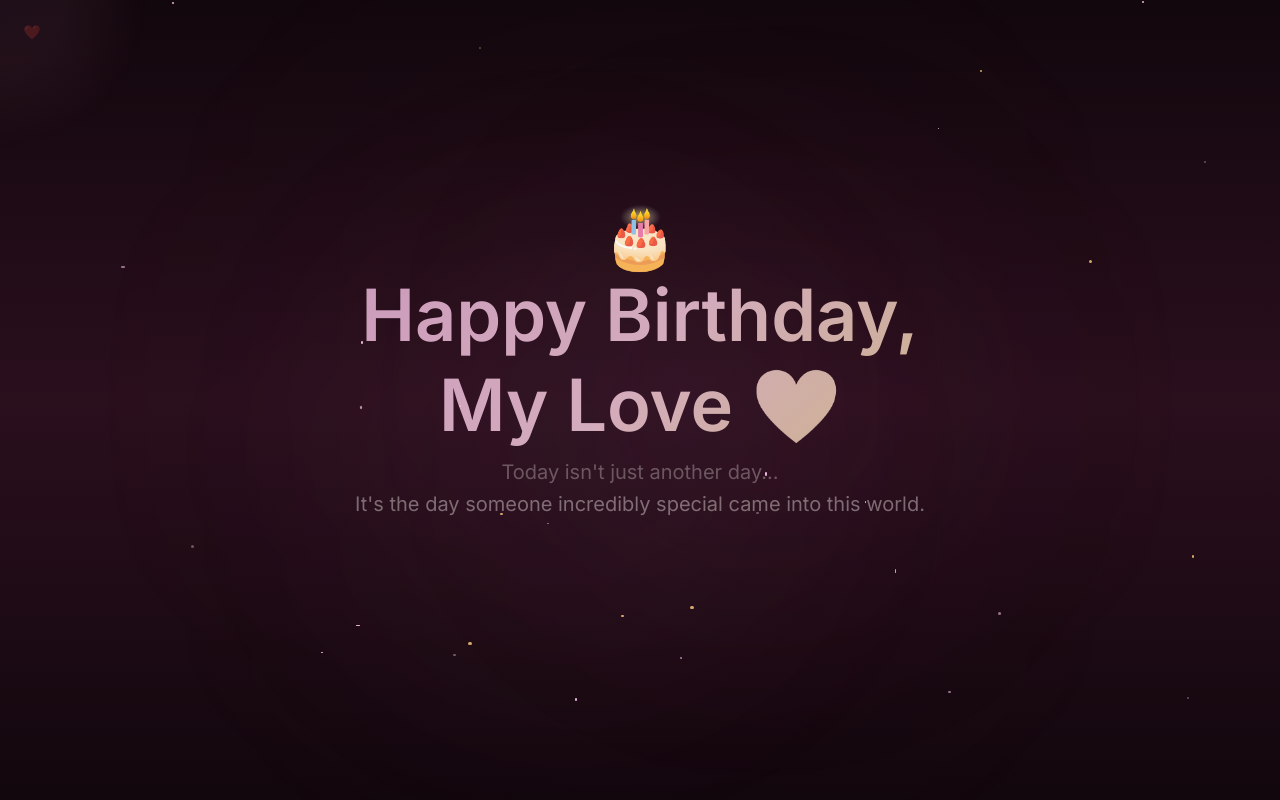
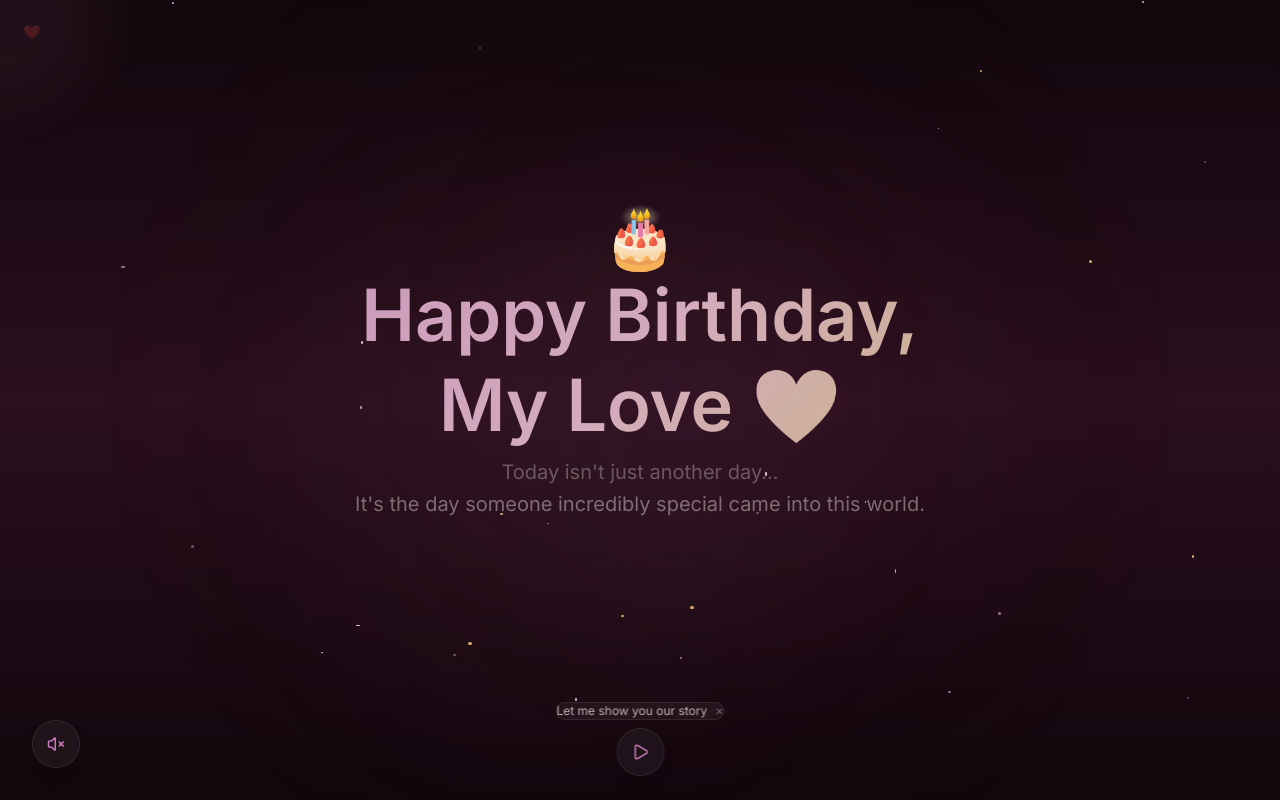
Before and after one commit to Akhil24thakur/birthday-site, a React (Vite) app: page / in a window 1280 px wide. Shown: the top 800 px of the page. Built offline with nearby package versions, Linux system fonts and the light colour scheme; a web font is replaced by a local one.

Commit message:
Add auto-scroll + background music autoplay

```diff
--- a/src/App.jsx
+++ b/src/App.jsx
@@ -17,6 +17,7 @@ import CursorGlow from "./components/CursorGlow";
 import MusicController from "./components/MusicController";
 import BirthdayCountdown from "./components/BirthdayCountdown";
 import EasterEgg from "./components/EasterEgg";
+import AutoScroll from "./components/AutoScroll";
 
 export default function App() {
   const [loading, setLoading] = useState(true);
@@ -46,6 +47,7 @@ export default function App() {
           {siteConfig.effects.cursorGlow && <CursorGlow />}
           <Navigation />
           <MusicController />
+          <AutoScroll />
 
           <main>
             <Hero />
--- /dev/null
+++ b/src/components/AutoScroll.jsx
@@ -0,0 +1,167 @@
+import { useState, useEffect, useCallback } from "react";
+import { motion, AnimatePresence } from "framer-motion";
+import { Play, Pause, ChevronDown } from "lucide-react";
+
+const sections = [
+  { id: "hero", label: "Birthday Wish" },
+  { id: "story", label: "Our Story" },
+  { id: "timeline", label: "Memories" },
+  { id: "gallery", label: "Photo Gallery" },
+  { id: "reasons", label: "Reasons I Love You" },
+  { id: "letter", label: "Love Letter" },
+  { id: "surprise", label: "Surprise" },
+  { id: "final", label: "Final Message" },
+];
+
+const SCROLL_INTERVAL = 5000;
+
+export default function AutoScroll() {
+  const [active, setActive] = useState(false);
+  const [currentIndex, setCurrentIndex] = useState(0);
+  const [showPrompt, setShowPrompt] = useState(true);
+
+  const scrollToSection = useCallback((index) => {
+    if (index >= sections.length) {
+      setActive(false);
+      return;
+    }
+    const el = document.getElementById(sections[index].id);
+    if (el) {
+      el.scrollIntoView({ behavior: "smooth", block: "start" });
+      setCurrentIndex(index);
+    }
+  }, []);
+
+  useEffect(() => {
+    if (!active) return;
+
+    const timer = setTimeout(() => {
+      const next = currentIndex + 1;
+      if (next < sections.length) {
+        scrollToSection(next);
+      } else {
+        setActive(false);
+      }
+    }, SCROLL_INTERVAL);
+
+    return () => clearTimeout(timer);
+  }, [active, currentIndex, scrollToSection]);
+
+  const toggleAutoScroll = () => {
+    if (active) {
+      setActive(false);
+    } else {
+      setCurrentIndex(0);
+      setActive(true);
+      scrollToSection(0);
+    }
+  };
+
+  const handleDismiss = () => {
+    setShowPrompt(false);
+    sessionStorage.setItem("auto-scroll-dismissed", "true");
+  };
+
+  useEffect(() => {
+    if (sessionStorage.getItem("auto-scroll-dismissed")) {
+      setShowPrompt(false);
+    }
+  }, []);
+
+  return (
+    <>
+      {/* Floating auto-scroll button */}
+      <div className="fixed bottom-6 left-1/2 -translate-x-1/2 z-[85] flex flex-col items-center gap-2">
+        <AnimatePresence>
+          {showPrompt && !active && (
+            <motion.div
+              initial={{ opacity: 0, y: 10 }}
+              animate={{ opacity: 1, y: 0 }}
+              exit={{ opacity: 0, y: 10 }}
+              className="glass rounded-xl px-4 py-2 flex items-center gap-2"
+            >
+              <p className="text-xs text-cream/70">Let me show you our story</p>
+              <button
+                onClick={handleDismiss}
+                className="text-[10px] text-cream/40 hover:text-cream/70 ml-1"
+              >
+                ✕
+              </button>
+            </motion.div>
+          )}
+        </AnimatePresence>
+
+        <div className="flex items-center gap-3">
+          <motion.button
+            whileHover={{ scale: 1.05 }}
+            whileTap={{ scale: 0.95 }}
+            onClick={toggleAutoScroll}
+            className={`w-12 h-12 rounded-full flex items-center justify-center shadow-lg transition-colors ${
+              active
+                ? "bg-rose text-white"
+                : "glass text-rose hover:text-rose-light"
+            }`}
+            aria-label={active ? "Stop auto-scroll" : "Auto-scroll through story"}
+          >
+            {active ? <Pause size={18} /> : <Play size={18} />}
+          </motion.button>
+
+          {active && (
+            <motion.div
+              initial={{ opacity: 0, width: 0 }}
+              animate={{ opacity: 1, width: "auto" }}
+              className="glass rounded-full px-3 py-1.5 overflow-hidden"
+            >
+              <p className="text-[10px] text-cream/50 whitespace-nowrap">
+                {currentIndex + 1} / {sections.length}
+              </p>
+            </motion.div>
+          )}
+        </div>
+      </div>
+
+      {/* Section dots indicator (visible during auto-scroll) */}
+      <AnimatePresence>
+        {active && (
+          <motion.div
+            initial={{ opacity: 0, x: -20 }}
+            animate={{ opacity: 1, x: 0 }}
+            exit={{ opacity: 0, x: -20 }}
+            className="fixed left-6 top-1/2 -translate-y-1/2 z-[85] hidden md:flex flex-col gap-2"
+          >
+            {sections.map((s, i) => (
+              <button
+                key={s.id}
+                onClick={() => {
+                  setCurrentIndex(i);
+                  scrollToSection(i);
+                }}
+                className="group flex items-center gap-2"
+                aria-label={`Go to ${s.label}`}
+              >
+                <div
+                  className={`w-2 h-2 rounded-full transition-all ${
+                    i === currentIndex
+                      ? "bg-rose scale-125"
+                      : i < currentIndex
+                      ? "bg-rose/40"
+                      : "bg-cream/20"
+                  }`}
+                />
+                <span
+                  className={`text-[10px] transition-opacity ${
+                    i === currentIndex
+                      ? "text-cream/70 opacity-100"
+                      : "text-cream/40 opacity-0 group-hover:opacity-100"
+                  }`}
+                >
+                  {s.label}
+                </span>
+              </button>
+            ))}
+          </motion.div>
+        )}
+      </AnimatePresence>
+    </>
+  );
+}
--- a/src/components/FinalSection.jsx
+++ b/src/components/FinalSection.jsx
@@ -13,6 +13,7 @@ export default function FinalSection() {
 
   return (
     <section
+      id="final"
       ref={ref}
       className="relative min-h-screen flex items-center justify-center overflow-hidden"
     >
--- a/src/components/MemoryTimeline.jsx
+++ b/src/components/MemoryTimeline.jsx
@@ -81,7 +81,7 @@ export default function MemoryTimeline({ memories }) {
   const lineInView = useInView(lineRef, { once: true, margin: "-100px" });
 
   return (
-    <section className="relative py-20 md:py-32 px-6">
+    <section id="timeline" className="relative py-20 md:py-32 px-6">
       <div className="absolute inset-0 bg-gradient-to-b from-dark via-dark-lighter to-dark" />
 
       <div className="relative z-10 max-w-5xl mx-auto">
--- a/src/components/MusicController.jsx
+++ b/src/components/MusicController.jsx
@@ -1,4 +1,4 @@
-import { useState, useRef, useEffect } from "react";
+import { useState, useRef, useEffect, useCallback } from "react";
 import { motion, AnimatePresence } from "framer-motion";
 import { Music, VolumeX } from "lucide-react";
 import { siteConfig } from "../data/siteConfig";
@@ -6,14 +6,34 @@ import { siteConfig } from "../data/siteConfig";
 export default function MusicController() {
   const [playing, setPlaying] = useState(false);
   const [showLabel, setShowLabel] = useState(false);
+  const [tryingAutoplay, setTryingAutoplay] = useState(true);
   const audioRef = useRef(null);
 
+  const tryAutoplay = useCallback(() => {
+    if (!siteConfig.music.autoplay || !audioRef.current) return;
+    if (sessionStorage.getItem("birthday-music") === "paused") return;
+
+    audioRef.current.play().then(() => {
+      setPlaying(true);
+      setTryingAutoplay(false);
+    }).catch(() => {
+      // Autoplay blocked - wait for user interaction
+    });
+
+    window.removeEventListener("click", tryAutoplay);
+    window.removeEventListener("touchstart", tryAutoplay);
+  }, []);
+
   useEffect(() => {
-    const stored = sessionStorage.getItem("birthday-music");
-    if (stored === "playing" && siteConfig.music.autoplay) {
-      setPlaying(true);
-    }
-  }, []);
+    if (!siteConfig.music.enabled || !siteConfig.music.autoplay) return;
+
+    window.addEventListener("click", tryAutoplay, { once: true });
+    window.addEventListener("touchstart", tryAutoplay, { once: true });
+    return () => {
+      window.removeEventListener("click", tryAutoplay);
+      window.removeEventListener("touchstart", tryAutoplay);
+    };
+  }, [tryAutoplay]);
 
   useEffect(() => {
     if (!audioRef.current) return;
@@ -40,7 +60,7 @@ export default function MusicController() {
               className="absolute right-14 top-1/2 -translate-y-1/2 glass rounded-lg px-3 py-1.5 whitespace-nowrap"
             >
               <p className="text-xs text-cream/70">
-                {playing ? "Playing our song..." : "Music paused"}
+                {playing ? "Playing our song..." : "Tap to play music"}
               </p>
             </motion.div>
           )}
@@ -57,7 +77,7 @@ export default function MusicController() {
         </button>
       </div>
 
-      <audio ref={audioRef} src={siteConfig.music.src} loop preload="none" />
+      <audio ref={audioRef} src={siteConfig.music.src} loop preload="auto" />
     </div>
   );
 }
--- a/src/components/ReasonsSection.jsx
+++ b/src/components/ReasonsSection.jsx
@@ -33,7 +33,7 @@ export default function ReasonsSection() {
   const inView = useInView(ref, { once: true, margin: "-100px" });
 
   return (
-    <section className="relative py-20 md:py-32 px-6">
+    <section id="reasons" className="relative py-20 md:py-32 px-6">
       <div className="absolute inset-0 bg-gradient-to-b from-dark via-dark-lighter to-dark" />
       <div className="absolute top-1/2 left-1/2 -translate-x-1/2 -translate-y-1/2 w-[500px] h-[500px] rounded-full bg-rose/3 blur-[130px]" />
 
--- a/src/data/siteConfig.js
+++ b/src/data/siteConfig.js
@@ -8,9 +8,9 @@ export const siteConfig = {
   birthdayDate: "2026-09-05",
 
   music: {
-    enabled: false,
+    enabled: true,
     src: "/music/song.mp3",
-    autoplay: false,
+    autoplay: true,
   },
 
   effects: {
```
